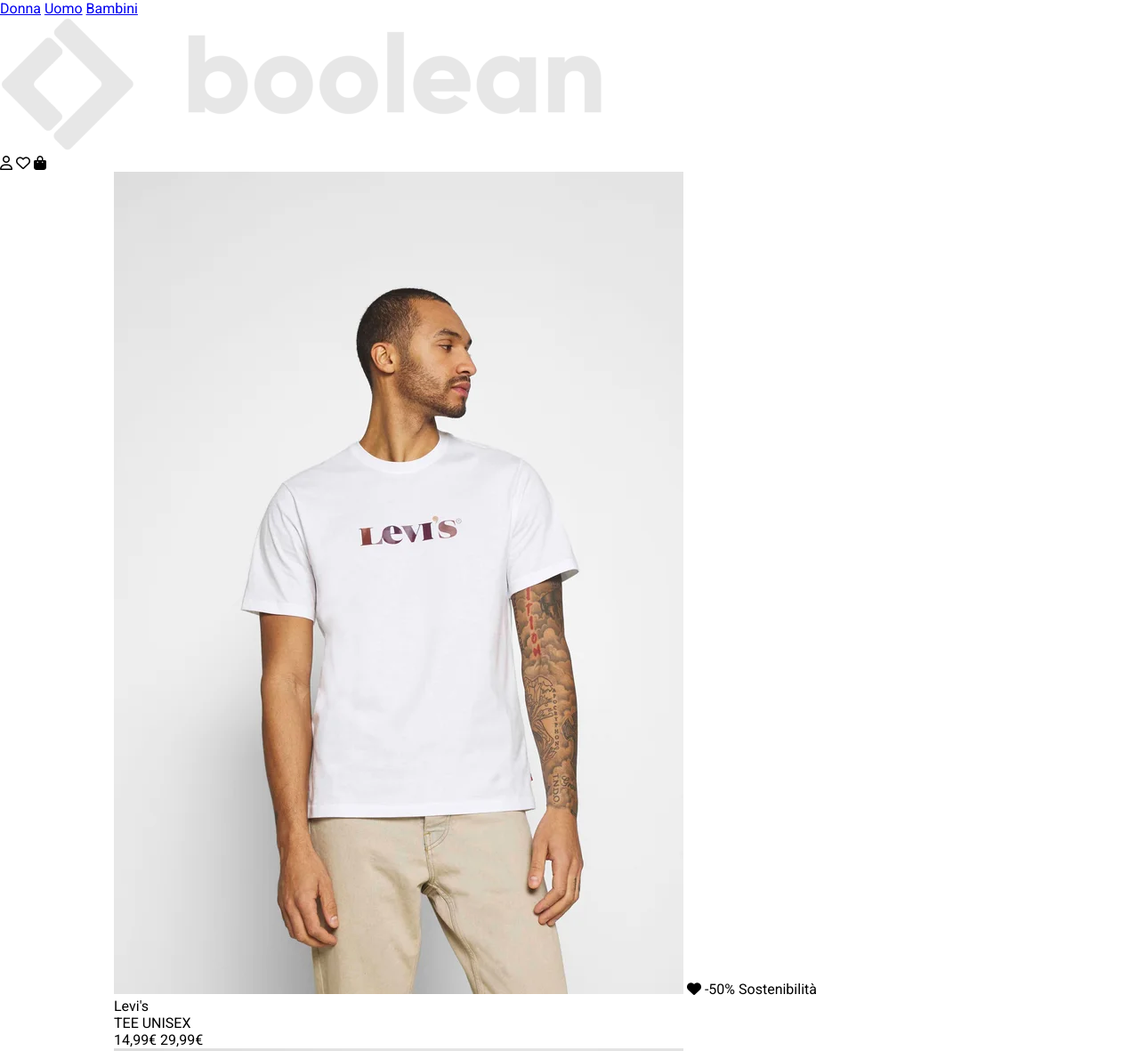
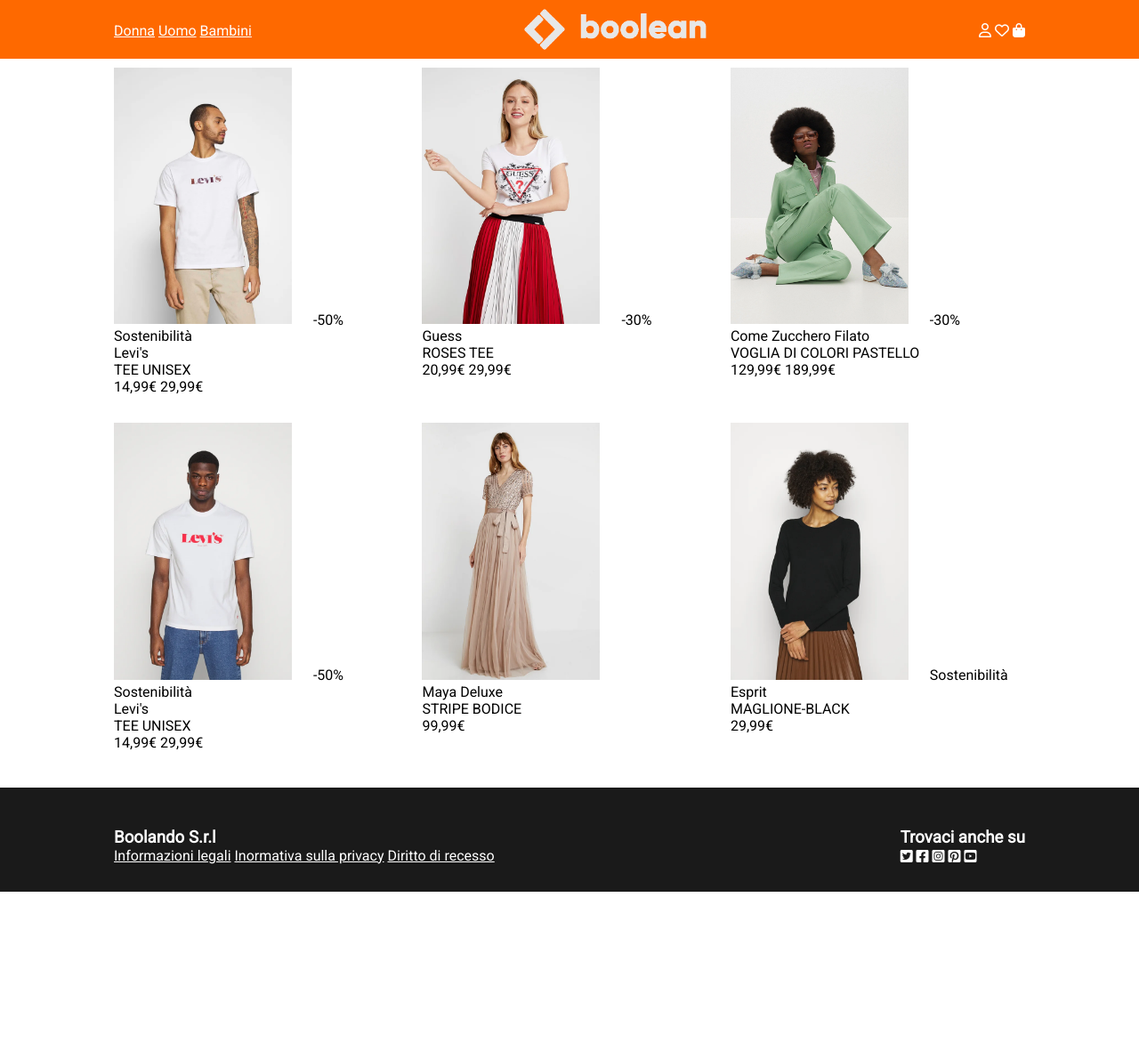
Before and after one commit to KevinMite/html-css-boolando, a plain HTML site: page index.html in a window 1280 px wide. Shown: the top 1181 px of the page at 89% size. After the commit the page ends 1002 px from the top, so only its background shows below. Drawn offline with Linux system fonts and the light colour scheme.

Commit message:
flex completato

```diff
--- a/assets/css/style.css
+++ b/assets/css/style.css
@@ -5,8 +5,73 @@
     font-family: 'Roboto', sans-serif;
 }
 
-.container-80{
+.container1{
     width: 80%;
     margin-left: auto;
     margin-right: auto;
+    display: flex;
+    justify-content: space-between;
 }
+
+.flex{
+    display: flex;
+}
+
+.justify-content-between{
+    justify-content: space-between;
+}
+
+.wrap{
+    flex-wrap: wrap;
+}
+
+.relatice{
+    position: relative;
+}
+
+header{
+    background-color: #FE6900;
+    padding: 10px 0;
+    box-sizing: border-box;
+}
+
+main{
+    padding: 10px 0;
+    box-sizing: border-box;
+}
+
+.lettere, a, i{
+    padding-top: 1.5%;
+    color: white;
+}
+
+.photo{
+    width: 200px;
+}
+
+.box1{
+    width: 80%;
+    margin-left: auto;
+    margin-right: auto;
+    display: flex;
+    justify-content: space-between;
+}
+
+.col-2{
+    flex-basis: calc(100%/3 - 1%);
+    padding-bottom: 3%;
+}
+
+
+footer{
+    background-color: #1A1A1A;
+    padding: 30px 0;
+    box-sizing: border-box;
+}
+.container2{
+    width: 80%;
+    margin-left: auto;
+    margin-right: auto;
+    display: flex;
+    justify-content: space-between;
+}
--- a/index.html
+++ b/index.html
@@ -16,88 +16,138 @@
 <body>
 
     <header>
-        <div>
+        <div class="container1">
+            <div class="lettere">
                 <a href="#">Donna</a>
                 <a href="#">Uomo</a>
                 <a href="#">Bambini</a>
             </div>
-        <img src="./assets/images/img/boolean-logo.png" alt="">
-        <div>
+            <img width="20%" src="./assets/images/img/boolean-logo.png" alt="">
+            <div class="lettere">
                 <i class="fa-regular fa-user"></i>
                 <i class="fa-regular fa-heart"></i>
                 <i class="fa-solid fa-bag-shopping"></i>
             </div>
+        </div>
+
     </header>
 
-    <main class="container-80">
-        <section>
+    <main class="box1">
+        <section class="flex justify-content-between wrap">
+            <div class="col-2">
                 <div>
-            <img src="./assets/images/img/1.webp" alt="">
+                    <img class="photo" src="./assets/images/img/1.webp" alt="">
                     <i class="fa-solid fa-heart"></i>
                     <span>-50%</span>
                     <span>Sostenibilità</span>
+                </div>
                 <div>Levi's</div>
                 <div>TEE UNISEX</div>
                 <span>14,99€</span>
                 <span>29,99€</span>
             </div>
 
+            <div class="col-2">
                 <div>
-                <img src="./assets/images/img/2.webp" alt="">
+                    <img class="photo" src="./assets/images/img/2.webp" alt="">
                     <i class="fa-solid fa-heart"></i>
                     <span>-30%</span>
+                </div>
                 <div>Guess</div>
                 <div>ROSES TEE</div>
                 <span>20,99€</span>
                 <span>29,99€</span>
             </div>
 
+            <div class="col-2">
                 <div>
-                <img src="./assets/images/img/3.webp" alt="">
+                    <img class="photo" src="./assets/images/img/3.webp" alt="">
                     <i class="fa-solid fa-heart"></i>
                 <span>-30%</span>
+                </div>
                 <div>Come Zucchero Filato</div>
                 <div>VOGLIA DI COLORI PASTELLO</div>
                 <span>129,99€</span>
                 <span>189,99€</span>
             </div>
 
-        </section>
-
-        <section>
+            <div class="col-2">
                 <div>
-                <img src="./assets/images/img/4.webp" alt="">
+                    <img class="photo" src="./assets/images/img/4.webp" alt="">
                     <i class="fa-solid fa-heart"></i>
                     <span>-50%</span>
                     <span>Sostenibilità</span>
+                </div>
                 <div>Levi's</div>
                 <div>TEE UNISEX</div>
                 <span>14,99€</span>
                 <span>29,99€</span>
             </div>
 
+            <div class="col-2">
                 <div>
-                <img src="./assets/images/img/5.webp" alt="">
+                    <img class="photo" src="./assets/images/img/5.webp" alt="">
                     <i class="fa-solid fa-heart"></i>
+                </div>
                 <div>Maya Deluxe</div>
                 <div>STRIPE BODICE</div>
                 <span>99,99€</span>
             </div>
 
+            <div  class="col-2">
                 <div>
-                <img src="./assets/images/img/6.webp" alt="">
+                    <img class="photo" src="./assets/images/img/6.webp" alt="">
                     <i class="fa-solid fa-heart"></i>
                     <span>Sostenibilità</span>
+                </div>
                 <div>Esprit</div>
                 <div>MAGLIONE-BLACK</div>
                 <span>29,99€</span>
             </div>
+
         </section>
+
+        <!-- <section class="flex justify-content-between wrap">
+            <div class="relative col-2">
+                <div>
+                    <img class="photo" src="./assets/images/img/4.webp" alt="">
+                    <i class="fa-solid fa-heart"></i>
+                    <span>-50%</span>
+                    <span>Sostenibilità</span>
+                </div>
+                <div>Levi's</div>
+                <div>TEE UNISEX</div>
+                <span>14,99€</span>
+                <span>29,99€</span>
+            </div>
+
+            <div class="col-2">
+                <div>
+                    <img class="photo" src="./assets/images/img/5.webp" alt="">
+                    <i class="fa-solid fa-heart"></i>
+                </div>
+                <div>Maya Deluxe</div>
+                <div>STRIPE BODICE</div>
+                <span>99,99€</span>
+            </div>
+
+            <div  class="col-2">
+                <div>
+                    <img class="photo" src="./assets/images/img/6.webp" alt="">
+                    <i class="fa-solid fa-heart"></i>
+                    <span>Sostenibilità</span>
+                </div>
+                <div>Esprit</div>
+                <div>MAGLIONE-BLACK</div>
+                <span>29,99€</span>
+            </div>
+        </section> -->
     </main>
 
     <footer>
-        <div>
-            <h5>Boolando S.r.l</h5>
+        <div class="container2">
+            <div class="lettere">
+                <h3>Boolando S.r.l</h3>
                 <div>
                     <a href="#">Informazioni legali</a>
                     <a href="#">Inormativa sulla privacy</a>
@@ -105,8 +155,8 @@
                 </div>
             </div>
 
-        <div>
-            <h5>Trovaci anche su</h5>
+            <div class="lettere">
+                <h3>Trovaci anche su</h3>
                 <div>
                     <i class="fa-brands fa-square-twitter"></i>
                     <i class="fa-brands fa-square-facebook"></i>
@@ -115,7 +165,7 @@
                     <i class="fa-brands fa-square-youtube"></i>
                 </div>
             </div>
-
+        </div>
     </footer>
 </body>
 </html>
```
Also changed, not shown: 1 other file. Lines whose indentation alone changed are shown as unchanged.
